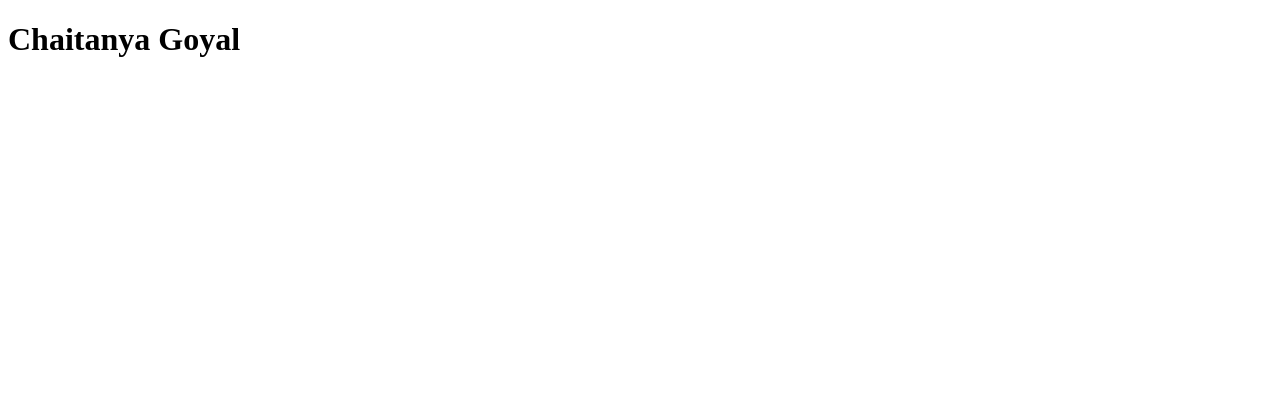
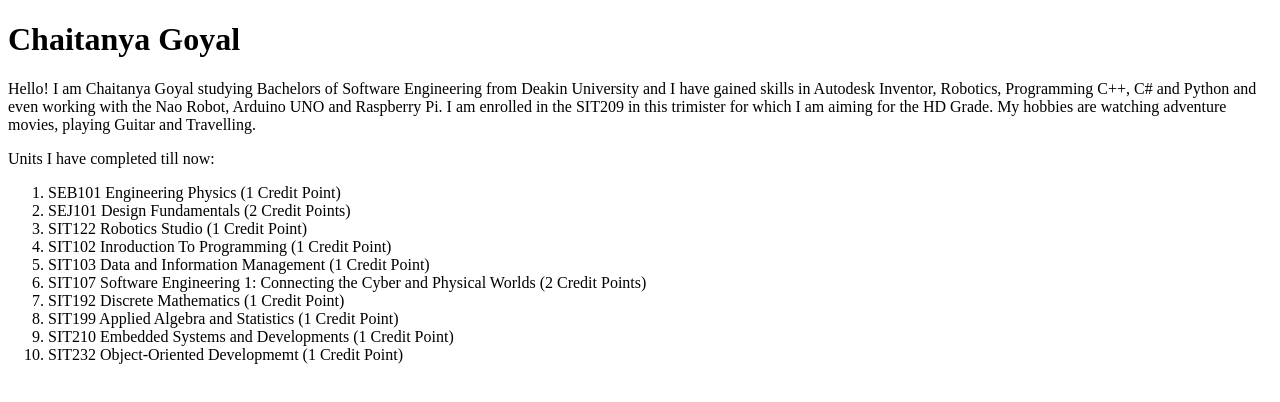
Before and after one commit to chaitanyagoyal789/TrackMe, a plain HTML site: page about-me.html in a window 1280 px wide. Drawn offline with Linux system fonts and the light colour scheme.

Commit message:
NEW: Introduction added to webpage

```diff
--- a/about-me.html
+++ b/about-me.html
@@ -9,5 +9,19 @@
  </head>
  <body>
  <h1>Chaitanya Goyal</h1>
- </body>
+ <p>Hello! I am Chaitanya Goyal studying Bachelors of Software Engineering from Deakin University and I have gained skills in Autodesk Inventor, Robotics, Programming C++, C# and Python and even working with the Nao Robot, Arduino UNO and Raspberry Pi. I am enrolled in the SIT209 in this trimister for which I am aiming for the HD Grade. My hobbies are watching adventure movies, playing Guitar and Travelling. </p>
+<p>Units I have completed till now:</p>
+ <ol>
+    <li>SEB101 Engineering Physics (1 Credit Point)</li>
+    <li>SEJ101 Design Fundamentals (2 Credit Points)</li>
+    <li>SIT122 Robotics Studio (1 Credit Point)</li>
+    <li>SIT102 Inroduction To Programming (1 Credit Point)</li>
+    <li>SIT103 Data and Information Management (1 Credit Point)</li>
+    <li>SIT107 Software Engineering 1: Connecting the Cyber and Physical Worlds (2 Credit Points)</li>
+    <li>SIT192 Discrete Mathematics (1 Credit Point)</li>
+    <li>SIT199 Applied Algebra and Statistics (1 Credit Point)</li>
+    <li>SIT210 Embedded Systems and Developments (1 Credit Point)</li>
+    <li>SIT232 Object-Oriented Developmemt (1 Credit Point)</li>
+</ol>
+</body>
 </html>
```
